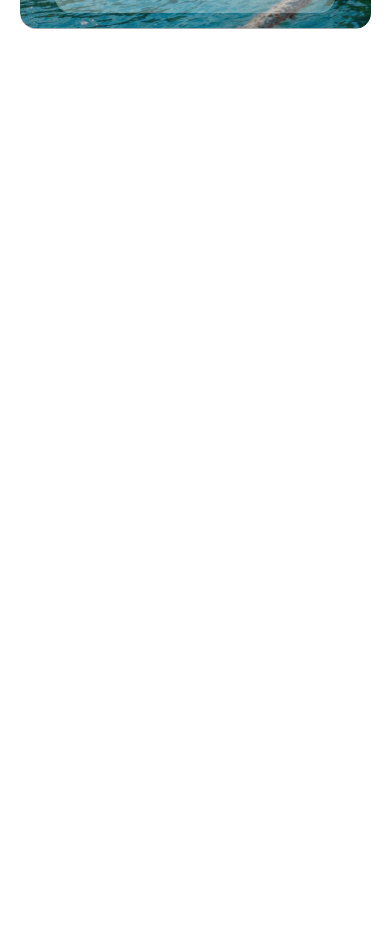
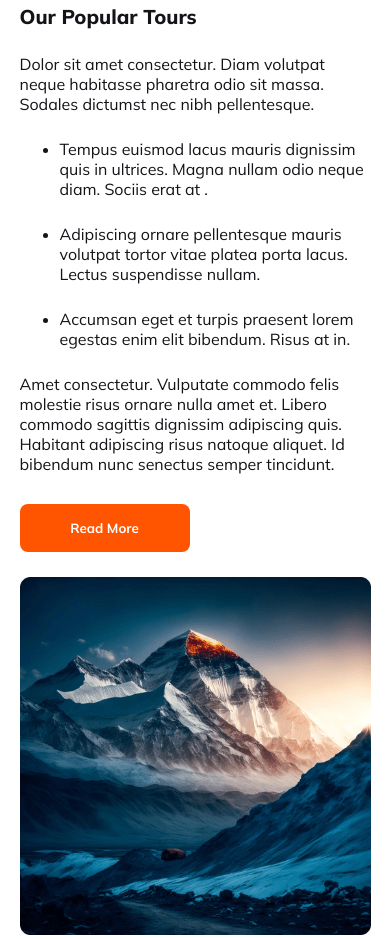
Before and after one commit to bsnu360/assignment-2, a plain HTML site: page index.html in a window 390 px wide. Shown: the part 600-1539 px from the top of the page. Before the commit the page ends 844 px from the top, so only its background shows below. Drawn offline with Linux system fonts and the light colour scheme.

Commit message:
responsive popular tours section

```diff
--- a/index.html
+++ b/index.html
@@ -47,7 +47,23 @@
         </div>
     </header>
     <main>
-
+        <!-- popular tours section starts here -->
+        <section class="popular-tours-container">
+            <div class="popular-tours-content">
+                <h3 class="section-title">Our Popular Tours</h3>
+                <p class="section-description">Dolor sit amet consectetur. Diam volutpat neque habitasse pharetra odio sit massa. Sodales dictumst nec nibh pellentesque.</p>
+                <ul>
+                    <li>Tempus euismod lacus mauris dignissim quis in ultrices. Magna nullam odio neque diam. Sociis erat at .</li>
+                    <li>Adipiscing ornare pellentesque mauris volutpat tortor vitae platea porta lacus. Lectus suspendisse nullam.</li>
+                    <li> Accumsan eget et turpis praesent lorem egestas enim elit bibendum. Risus at in.</li>
+                </ul>
+                <p class="section-description">Amet consectetur. Vulputate commodo felis molestie risus ornare nulla amet et. Libero commodo sagittis dignissim adipiscing quis. Habitant adipiscing risus natoque aliquet. Id bibendum nunc senectus semper tincidunt. </p>
+                <button class="primary-btn">Read More</button>
+            </div>
+            <div class="popular-tours-img">
+                <img src="Images/Rectangle 4.png" alt="">
+            </div>
+        </section>
     </main>
     <footer>
 
--- a/styles/travel.css
+++ b/styles/travel.css
@@ -112,6 +112,40 @@ nav li a{
     color: rgba(19, 19, 24, 0.5);
 }
 
+/* main related styles */
+main{
+    max-width: 1150px;
+    margin: 100px auto;
+    min-height: 200px;
+}
+
+/* popular tours related styles */
+.popular-tours-container{
+    display: flex;
+    justify-content: space-between;
+    align-items: center;
+    gap: 50px;
+}
+
+.section-title{
+    font-size: 2.5rem;
+    font-weight: 800;
+    color: #131318;
+}
+
+.section-description,
+.popular-tours-content li{
+    margin-top: 25px;
+    color: #131318;
+}
+
+.popular-tours-content > ul{
+    padding-left: 40px;
+}
+
+.popular-tours-content .primary-btn{
+    margin-top: 30px;
+}
 
 
 
@@ -119,8 +153,11 @@ nav li a{
 /* mobile devices */
 @media screen and (max-width: 600px){
     .nav,
-    .banner{
+    .banner,
+    main{
         width: 90%;
+        margin-top: 25px;
+        margin-bottom: 0;
     }
 
     .nav .logo img{
@@ -139,19 +176,6 @@ nav li a{
         display: block;
     }
 
-    .banner{
-        /* margin: 0 auto; */
-        /* width: 90%; */
-        /* height: 500px; */
-        /* background-image: linear-gradient(rgba(0, 0, 0, 0.3), rgba(0, 0, 0, 0.3)),url('../Images/banner.png'); */
-        /* background-repeat: no-repeat; */
-        /* background-size: cover; */
-        /* border-radius: 16px;
-        display: flex;
-        justify-content: center;
-        align-items: center; */
-    }
-
     .banner-content{
         width: 80%;
         margin: 32px 0;
@@ -161,14 +185,26 @@ nav li a{
         margin: 8px 0 30px 0;
     }
 
-    .banner-find-now{
+    .banner-find-now,
+    .popular-tours-container{
         flex-direction: column;
     }
 
     .banner-find-now input,
     .banner-find-now select,
-    .primary-btn{
+    .banner-find-now .primary-btn{
         width: 100%;
     }
 
+    .popular-tours-img img{
+        width: 100%;
+    }
+
+    .popular-tours-container{
+        gap: 25px;
+    }
+
+    .section-title{
+        font-size: 1.25rem;
+    }
 }
```
